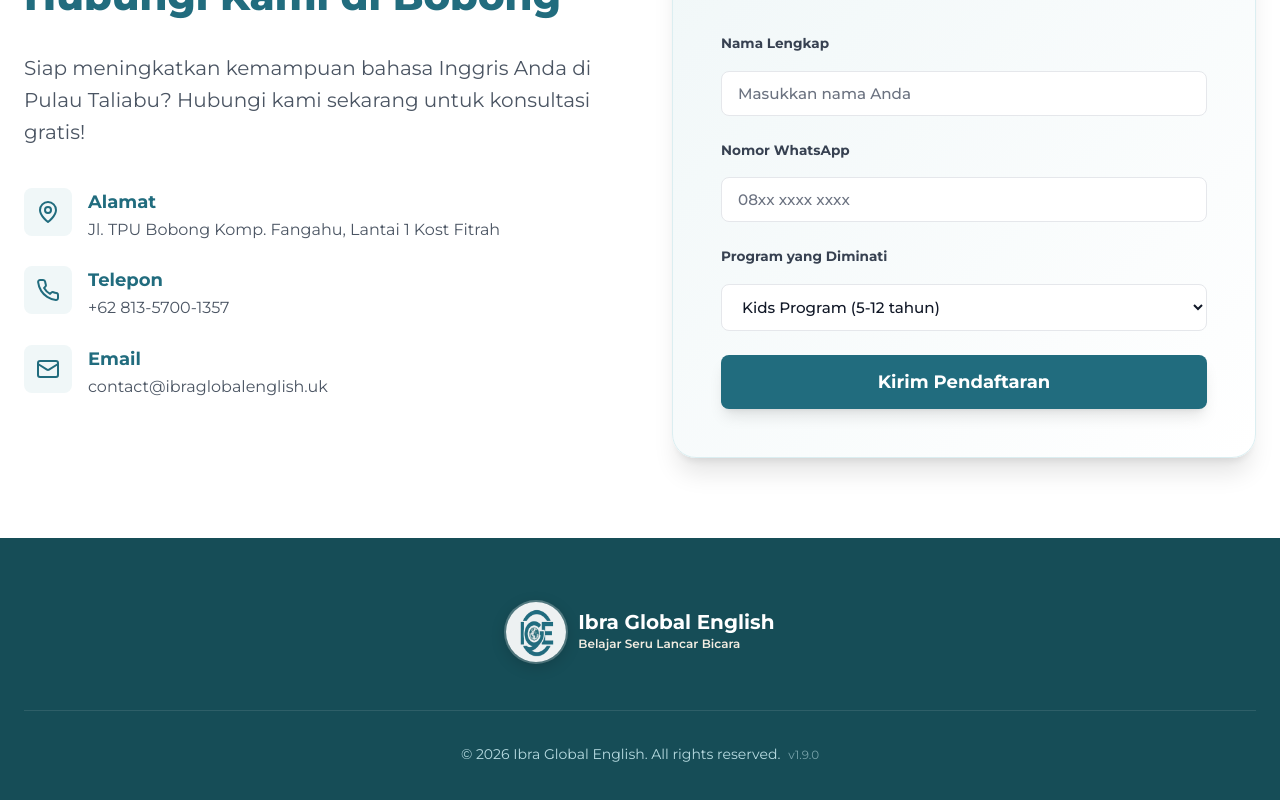
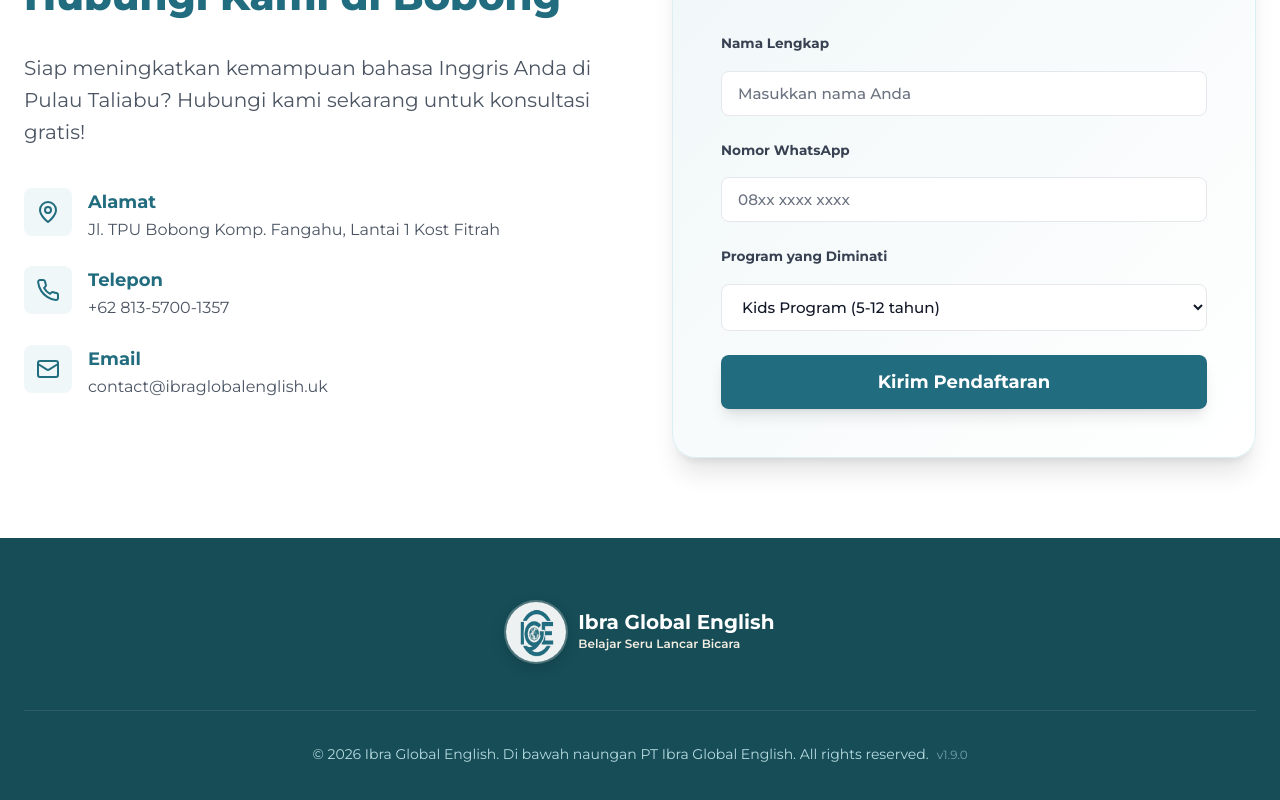
Before and after one commit to umamit/ibra-global-english, a Next.js app: page / in a window 1280 px wide. Shown: the part 5179-5979 px from the top of the page. Built offline with nearby package versions, Linux system fonts and the light colour scheme; no server answers; the database is empty.

Commit message:
chore: add PT Ibra Global English legal entity to footer

```diff
--- a/src/components/Footer.jsx
+++ b/src/components/Footer.jsx
@@ -42,7 +42,7 @@ export default function Footer() {
           </div>
         </div>
         <p className="footer-copyright">
-          &copy; 2026 Ibra Global English. All rights reserved.
+          &copy; 2026 Ibra Global English. Di bawah naungan PT Ibra Global English. All rights reserved.
           <span className="footer-version" style={{ opacity: 0.6, fontSize: "0.85em", marginLeft: "8px" }}>
             v{packageInfo.version}
           </span>
```
